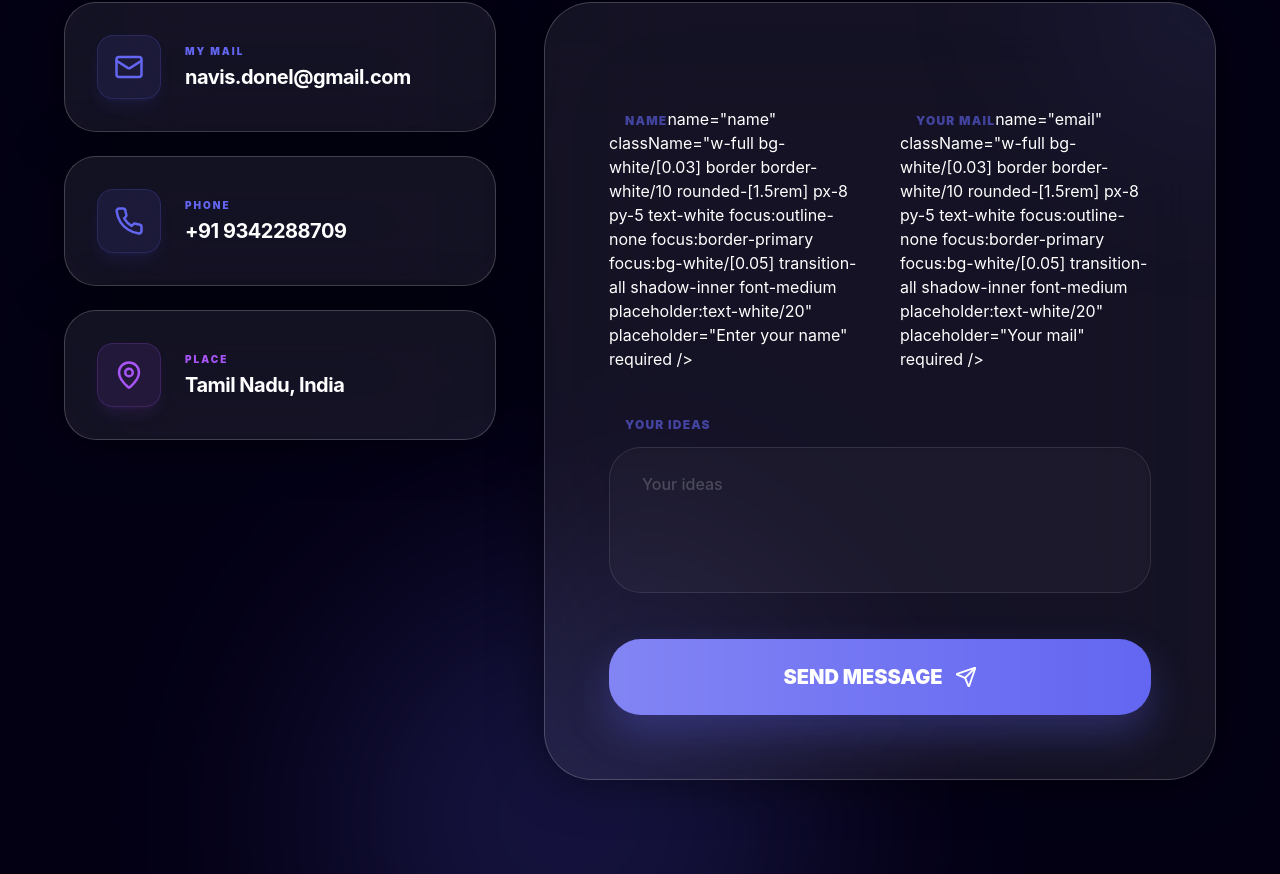
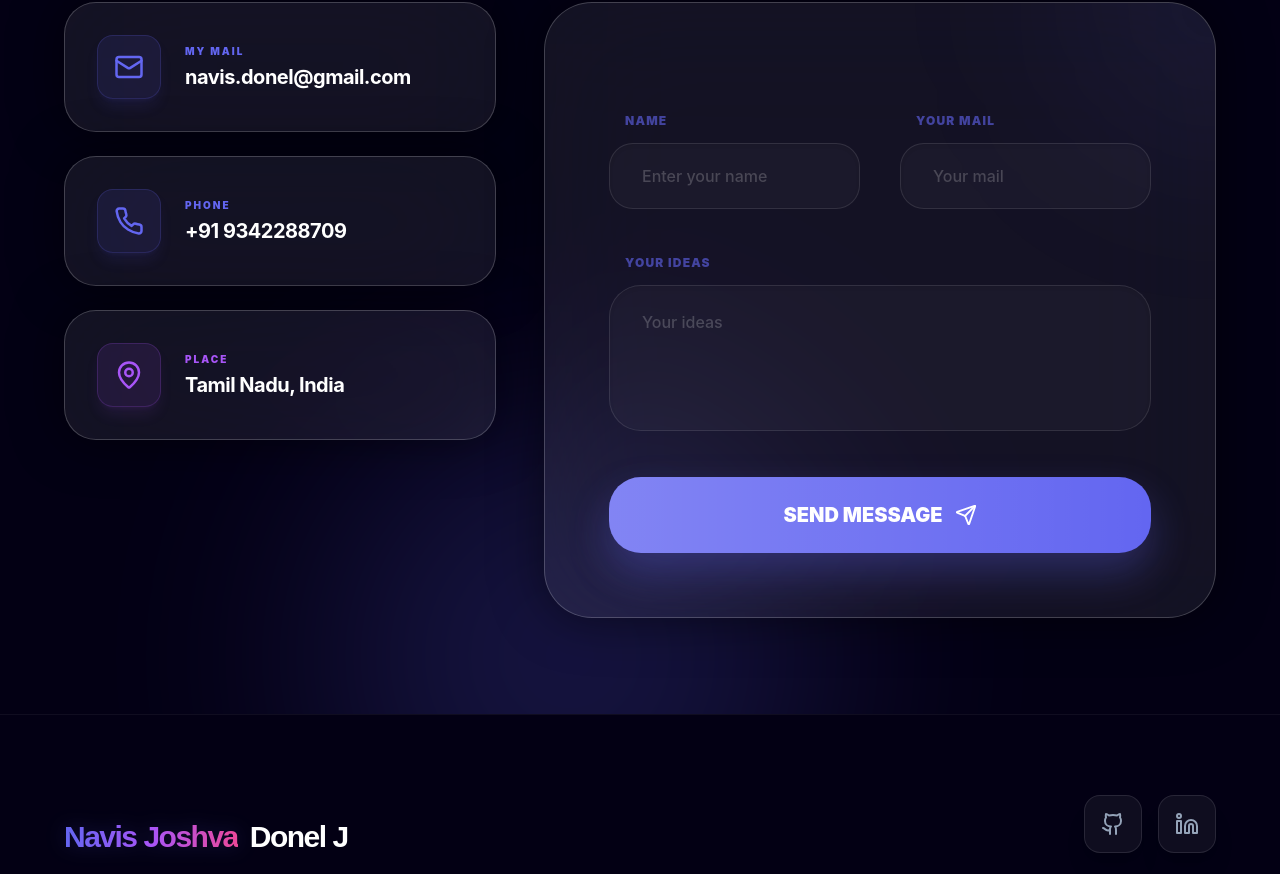
Before and after one commit to navisjoshvadonel/Portfolio, a React (Vite) app: page / in a window 1280 px wide. Shown: the part 6723-7597 px from the top of the page. Built offline with nearby package versions, Linux system fonts and the light colour scheme.

Commit message:
Fix: restored missing input tags in Contact form and verified Tech Hangman link

```diff
--- a/src/sections/Contact.jsx
+++ b/src/sections/Contact.jsx
@@ -94,6 +94,7 @@ const Contact = () => {
               <div className="grid md:grid-cols-2 gap-10">
                 <div className="space-y-3">
                   <label className="text-xs font-black text-primary/60 ml-4 tracking-widest uppercase">Name</label>
+                  <input
                     name="name"
                     className="w-full bg-white/[0.03] border border-white/10 rounded-[1.5rem] px-8 py-5 text-white focus:outline-none focus:border-primary focus:bg-white/[0.05] transition-all shadow-inner font-medium placeholder:text-white/20"
                     placeholder="Enter your name"
@@ -102,6 +103,7 @@ const Contact = () => {
                 </div>
                 <div className="space-y-3">
                   <label className="text-xs font-black text-primary/60 ml-4 tracking-widest uppercase">Your Mail</label>
+                  <input
                     name="email"
                     className="w-full bg-white/[0.03] border border-white/10 rounded-[1.5rem] px-8 py-5 text-white focus:outline-none focus:border-primary focus:bg-white/[0.05] transition-all shadow-inner font-medium placeholder:text-white/20"
                     placeholder="Your mail"
--- a/src/sections/Projects.jsx
+++ b/src/sections/Projects.jsx
@@ -52,7 +52,7 @@ const Projects = () => {
     {
       title: "Tech Hangman",
       description: "A futuristic educational experience designed to master programming basics. Combines engaging problem-solving gameplay with a technical syllabus for rapid learning.",
-      link: "https://github.com/navisjoshvadonel/tech_hangman"
+      link: "https://github.com/navisjoshvadonel/tech_hangman."
     }
   ];
 
```
